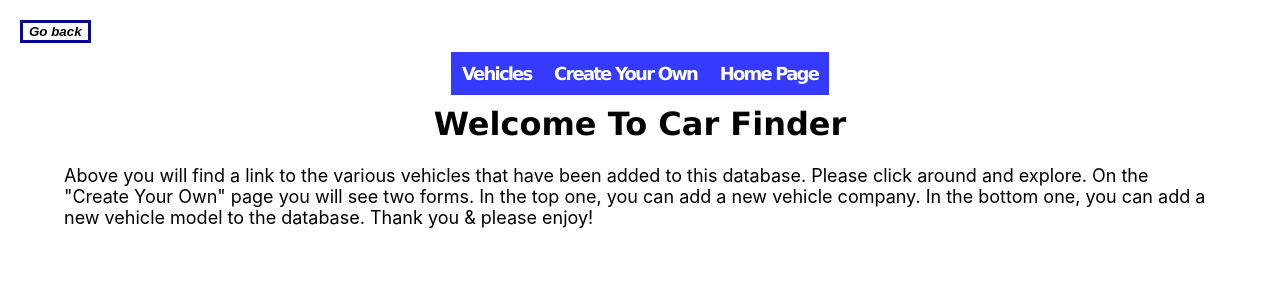
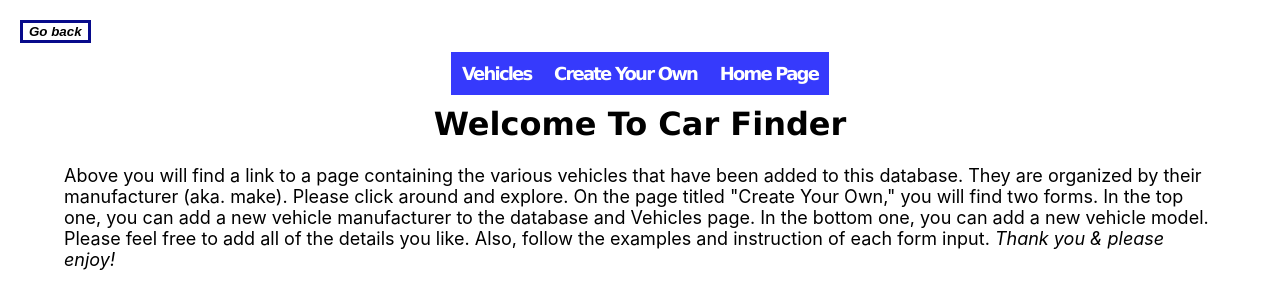
Before and after one commit to jaredsurya/digital-garage, a React (Create React App) app: page / in a window 1280 px wide. Shown: the top 308 px of the page. Built offline with nearby package versions, Linux system fonts and the light colour scheme; no server answers.

Commit message:
unnecessary console logs and comments removed

```diff
--- a/src/components/App.js
+++ b/src/components/App.js
@@ -31,8 +31,6 @@ function App() {
     })
     setMakesModels(editedMakesModels)
 }
-  // filter to return an array with proper model removed
-  // update state with that array
 
   function onSubmitEdits(editedModel){
     console.log(editedModel)
--- a/src/components/Home.js
+++ b/src/components/Home.js
@@ -4,7 +4,7 @@ function Home(){
   return (
     <div>
       <h1>Welcome To Car Finder</h1>
-      <p>Above you will find a link to the various vehicles that have been added to this database. Please click around and explore. On the "Create Your Own" page you will see two forms. In the top one, you can add a new vehicle company. In the bottom one, you can add a new vehicle model to the database. Thank you & please enjoy!</p>
+      <p>Above you will find a link to a page containing the various vehicles that have been added to this database. They are organized by their manufacturer (aka. make). Please click around and explore. On the page titled "Create Your Own," you will find two forms. In the top one, you can add a new vehicle manufacturer to the database and Vehicles page. In the bottom one, you can add a new vehicle model. Please feel free to add all of the details you like. Also, follow the examples and instruction of each form input. <em>Thank you & please enjoy!</em></p>
     </div>
   )
 }
--- a/src/components/Makes.js
+++ b/src/components/Makes.js
@@ -10,13 +10,8 @@ function Makes({makesModels, onSubmitEdits, onDelete}){
         return <MakeCard onSubmitEdits={onSubmitEdits} onDelete={onDelete} key={make.id} make={make}/>
       })}
       <Link className="toNew" to="/creator">Click here to generate a NEW make or model!</Link>
-      {/* make a-tags or buttons for each available Make in the database */}
-      {/* button opens a card with "show details" button that toggles */}
-      {/* toggle opens details plus lists available cars of that make in the database */}
-      {/*  */}
     </div>
 
   )
 }
-// display filtered list of models whose make_id match make.id
 export default Makes;
```
Also changed, not shown: src/components/CreateNew.js (+0 -12 lines), src/components/ModelCard.js (+0 -9 lines), src/components/ModelEditor.js (+0 -8 lines).
